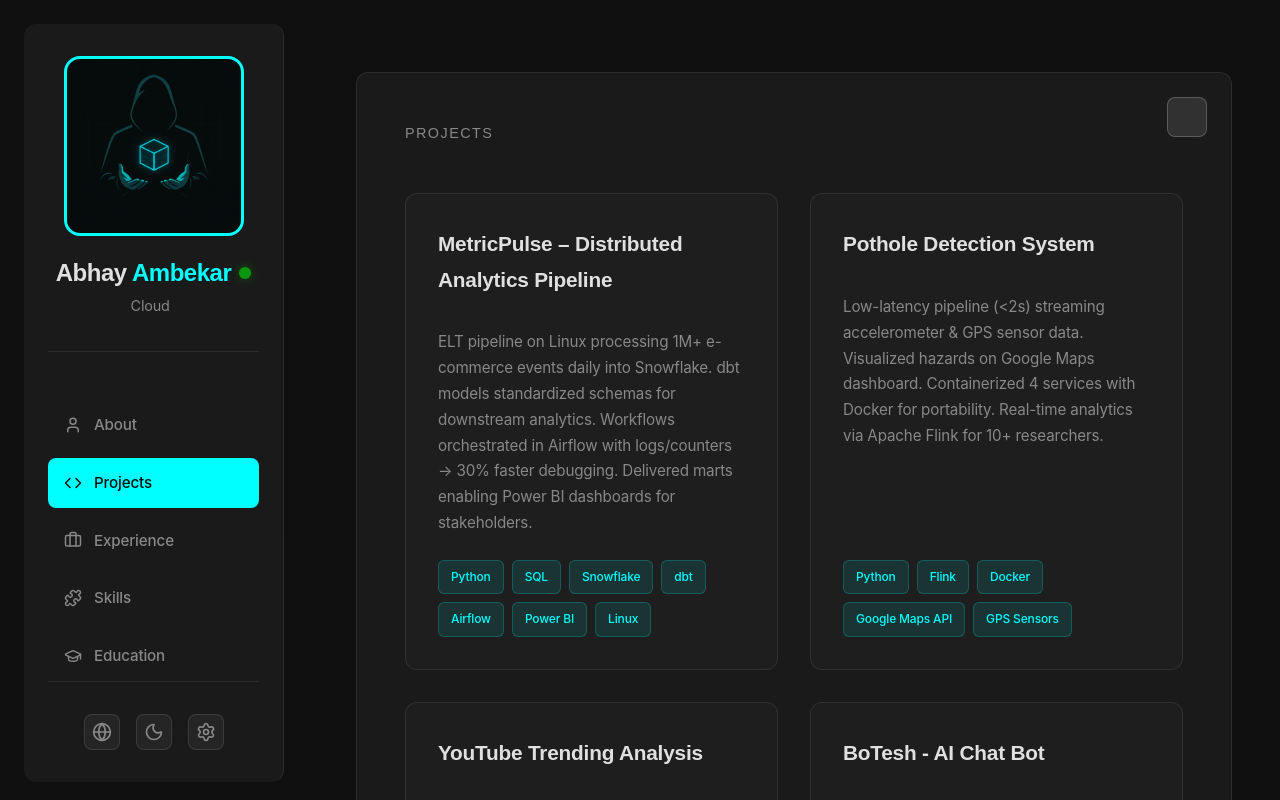
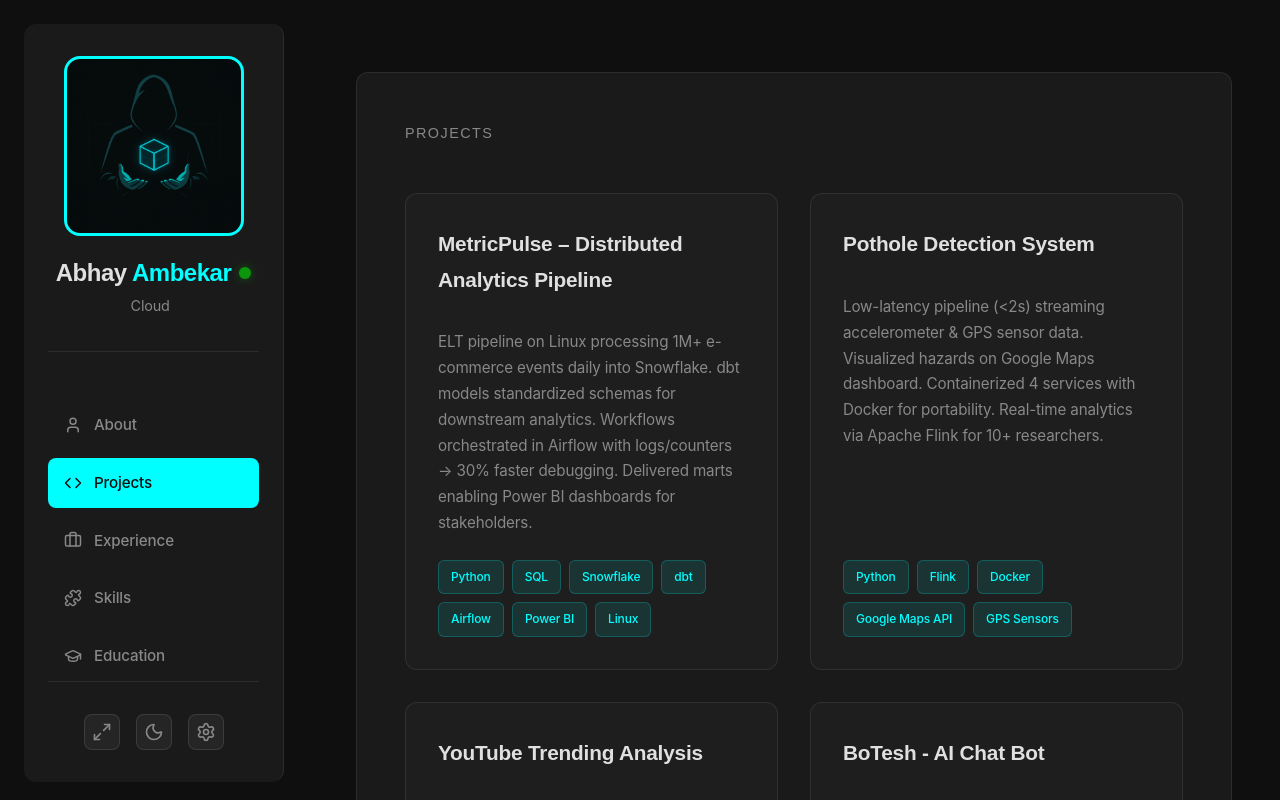
Before and after one commit to Abhay3020/Portfolio, a React (Vite) app: page / in a window 1280 px wide. Both pictures are taken after a click on the item "Projects". Shown: the top 800 px of the page. Built offline with nearby package versions, Linux system fonts and the light colour scheme.

Commit message:
Move fullscreen button to header sidebar - now toggles entire website fullscreen

```diff
--- a/src/App.jsx
+++ b/src/App.jsx
@@ -694,10 +694,10 @@ function App() {
               <UtilityIcon
                 whileHover={{ scale: 1.1 }}
                 whileTap={{ scale: 0.95 }}
-                title="Language"
-                onClick={() => alert('Language switcher coming soon!')}
+                title="Fullscreen"
+                onClick={toggleFullscreen}
               >
-                <Globe size={20} />
+                {isFullscreen ? <Minimize2 size={20} /> : <Maximize2 size={20} />}
               </UtilityIcon>
               <UtilityIcon
                 whileHover={{ scale: 1.1 }}
--- a/src/components/About.jsx
+++ b/src/components/About.jsx
@@ -1,7 +1,7 @@
 import React from 'react';
 import styled from 'styled-components';
 import { motion } from 'framer-motion';
-import { Mail, Linkedin, Github, Download, Maximize2 } from 'lucide-react';
+import { Mail, Linkedin, Github, Download } from 'lucide-react';
 
 const AboutContainer = styled.div`
   background: var(--bg-secondary);
@@ -25,64 +25,6 @@ const AboutContainer = styled.div`
   @media (max-width: 768px) {
     padding: 1.5rem;
     min-height: auto;
-  }
-`;
-
-const FullscreenButton = styled(motion.button)`
-  position: absolute;
-  top: 1.5rem;
-  right: 1.5rem;
-  width: 40px;
-  height: 40px;
-  background: rgba(255, 255, 255, 0.1);
-  border: 1px solid rgba(255, 255, 255, 0.2);
-  border-radius: 8px;
-  display: flex;
-  align-items: center;
-  justify-content: center;
-  cursor: pointer;
-  transition: all 0.3s ease;
-  color: #ffffff;
-  z-index: 100;
-
-  svg {
-    width: 18px;
-    height: 18px;
-  }
-
-  &:hover {
-    background: rgba(0, 255, 255, 0.2);
-    border-color: var(--accent-color);
-    color: var(--accent-color);
-
-    &::after {
-      opacity: 1;
-      transform: translate(-50%, 0);
-    }
-  }
-
-  &::after {
-    content: 'Fullscreen';
-    position: absolute;
-    top: calc(100% + 8px);
-    right: 0;
-    background: rgba(0, 0, 0, 0.9);
-    color: #ffffff;
-    padding: 0.5rem 0.75rem;
-    border-radius: 6px;
-    font-size: 0.75rem;
-    white-space: nowrap;
-    opacity: 0;
-    transform: translate(-50%, -4px);
-    transition: all 0.3s ease;
-    pointer-events: none;
-  }
-
-  @media (max-width: 768px) {
-    top: 1rem;
-    right: 1rem;
-    width: 36px;
-    height: 36px;
   }
 `;
 
@@ -339,25 +281,8 @@ const SocialLink = styled(motion.a)`
 `;
 
 const About = ({ data }) => {
-  const toggleFullscreen = (e) => {
-    const container = e.currentTarget.parentElement;
-    if (!document.fullscreenElement) {
-      container.requestFullscreen();
-    } else {
-      document.exitFullscreen();
-    }
-  };
-
   return (
     <AboutContainer>
-      <FullscreenButton
-        onClick={toggleFullscreen}
-        whileHover={{ scale: 1.05 }}
-        whileTap={{ scale: 0.95 }}
-        title="Fullscreen"
-      >
-        <Maximize2 size={18} strokeWidth={2} />
-      </FullscreenButton>
       <SectionTitle>About</SectionTitle>
       <AboutContent>
         <ProfileSection>
--- a/src/components/Education.jsx
+++ b/src/components/Education.jsx
@@ -1,7 +1,7 @@
 import React from 'react';
 import styled from 'styled-components';
 import { motion } from 'framer-motion';
-import { GraduationCap, University, Award, Maximize2 } from 'lucide-react';
+import { GraduationCap, University, Award } from 'lucide-react';
 
 const EducationContainer = styled.div`
   background: var(--bg-secondary);
@@ -28,63 +28,6 @@ const EducationContainer = styled.div`
   }
 `;
 
-const FullscreenButton = styled(motion.button)`
-  position: absolute;
-  top: 1.5rem;
-  right: 1.5rem;
-  width: 40px;
-  height: 40px;
-  background: rgba(255, 255, 255, 0.1);
-  border: 1px solid rgba(255, 255, 255, 0.2);
-  border-radius: 8px;
-  display: flex;
-  align-items: center;
-  justify-content: center;
-  cursor: pointer;
-  transition: all 0.3s ease;
-  color: var(--text-primary);
-  z-index: 100;
-
-  svg {
-    width: 18px;
-    height: 18px;
-  }
-
-  &:hover {
-    background: rgba(0, 255, 255, 0.2);
-    border-color: var(--accent-color);
-    color: var(--accent-color);
-
-    &::after {
-      opacity: 1;
-      transform: translate(-50%, 0);
-    }
-  }
-
-  &::after {
-    content: 'Fullscreen';
-    position: absolute;
-    top: calc(100% + 8px);
-    right: 0;
-    background: rgba(0, 0, 0, 0.9);
-    color: var(--text-primary);
-    padding: 0.5rem 0.75rem;
-    border-radius: 6px;
-    font-size: 0.75rem;
-    white-space: nowrap;
-    opacity: 0;
-    transform: translate(-50%, -4px);
-    transition: all 0.3s ease;
-    pointer-events: none;
-  }
-
-  @media (max-width: 768px) {
-    top: 1rem;
-    right: 1rem;
-    width: 36px;
-    height: 36px;
-  }
-`;
 
 const SectionTitle = styled.h2`
   font-size: 0.9rem;
@@ -204,15 +147,6 @@ const Achievements = styled.ul`
 `;
 
 const Education = ({ data }) => {
-  const toggleFullscreen = (e) => {
-    const container = e.currentTarget.parentElement;
-    if (!document.fullscreenElement) {
-      container.requestFullscreen();
-    } else {
-      document.exitFullscreen();
-    }
-  };
-
   const defaultEducation = [
     {
       title: "Master of Science in Computer Science",
@@ -244,14 +178,6 @@ const Education = ({ data }) => {
 
   return (
     <EducationContainer>
-      <FullscreenButton
-        onClick={toggleFullscreen}
-        whileHover={{ scale: 1.05 }}
-        whileTap={{ scale: 0.95 }}
-        title="Fullscreen"
-      >
-        <Maximize2 size={18} strokeWidth={2} />
-      </FullscreenButton>
       <SectionTitle>Education</SectionTitle>
       <EducationGrid>
         {education.map((degree, index) => {
--- a/src/components/Experience.jsx
+++ b/src/components/Experience.jsx
@@ -1,7 +1,7 @@
 import React from 'react';
 import styled from 'styled-components';
 import { motion } from 'framer-motion';
-import { MapPin, Calendar, Briefcase, Building2, Maximize2 } from 'lucide-react';
+import { MapPin, Calendar, Briefcase, Building2 } from 'lucide-react';
 
 const ExperienceWrapper = styled.div`
   background: var(--bg-secondary);
@@ -28,63 +28,6 @@ const ExperienceWrapper = styled.div`
   }
 `;
 
-const FullscreenButton = styled(motion.button)`
-  position: absolute;
-  top: 1.5rem;
-  right: 1.5rem;
-  width: 40px;
-  height: 40px;
-  background: rgba(255, 255, 255, 0.1);
-  border: 1px solid rgba(255, 255, 255, 0.2);
-  border-radius: 8px;
-  display: flex;
-  align-items: center;
-  justify-content: center;
-  cursor: pointer;
-  transition: all 0.3s ease;
-  color: var(--text-primary);
-  z-index: 100;
-
-  svg {
-    width: 18px;
-    height: 18px;
-  }
-
-  &:hover {
-    background: rgba(0, 255, 255, 0.2);
-    border-color: var(--accent-color);
-    color: var(--accent-color);
-
-    &::after {
-      opacity: 1;
-      transform: translate(-50%, 0);
-    }
-  }
-
-  &::after {
-    content: 'Fullscreen';
-    position: absolute;
-    top: calc(100% + 8px);
-    right: 0;
-    background: rgba(8, 1, 1, 0.9);
-    color: var(--text-primary);
-    padding: 0.5rem 0.75rem;
-    border-radius: 6px;
-    font-size: 0.75rem;
-    white-space: nowrap;
-    opacity: 0;
-    transform: translate(-50%, -4px);
-    transition: all 0.3s ease;
-    pointer-events: none;
-  }
-
-  @media (max-width: 768px) {
-    top: 1rem;
-    right: 1rem;
-    width: 36px;
-    height: 36px;
-  }
-`;
 
 const SectionHeader = styled.div`
   text-align: center;
@@ -421,25 +364,8 @@ const Experience = ({ data }) => {
     };
   };
 
-  const toggleFullscreen = (e) => {
-    const container = e.currentTarget.parentElement;
-    if (!document.fullscreenElement) {
-      container.requestFullscreen();
-    } else {
-      document.exitFullscreen();
-    }
-  };
-
   return (
     <ExperienceWrapper>
-      <FullscreenButton
-        onClick={toggleFullscreen}
-        whileHover={{ scale: 1.05 }}
-        whileTap={{ scale: 0.95 }}
-        title="Fullscreen"
-      >
-        <Maximize2 size={18} strokeWidth={2} />
-      </FullscreenButton>
       <SectionHeader>
         <SectionSubtitle>
           <Briefcase size={20} />
--- a/src/components/Projects.jsx
+++ b/src/components/Projects.jsx
@@ -1,7 +1,7 @@
 import React from 'react';
 import styled from 'styled-components';
 import { motion } from 'framer-motion';
-import { ExternalLink, Github, Maximize2 } from 'lucide-react';
+import { ExternalLink, Github } from 'lucide-react';
 
 const ProjectsContainer = styled.div`
   background: var(--bg-secondary);
@@ -28,63 +28,6 @@ const ProjectsContainer = styled.div`
   }
 `;
 
-const FullscreenButton = styled(motion.button)`
-  position: absolute;
-  top: 1.5rem;
-  right: 1.5rem;
-  width: 40px;
-  height: 40px;
-  background: rgba(255, 255, 255, 0.1);
-  border: 1px solid rgba(255, 255, 255, 0.2);
-  border-radius: 8px;
-  display: flex;
-  align-items: center;
-  justify-content: center;
-  cursor: pointer;
-  transition: all 0.3s ease;
-  color: #ffffff;
-  z-index: 100;
-
-  svg {
-    width: 18px;
-    height: 18px;
-  }
-
-  &:hover {
-    background: rgba(0, 255, 255, 0.2);
-    border-color: var(--accent-color);
-    color: var(--accent-color);
-
-    &::after {
-      opacity: 1;
-      transform: translate(-50%, 0);
-    }
-  }
-
-  &::after {
-    content: 'Fullscreen';
-    position: absolute;
-    top: calc(100% + 8px);
-    right: 0;
-    background: rgba(0, 0, 0, 0.9);
-    color: #ffffff;
-    padding: 0.5rem 0.75rem;
-    border-radius: 6px;
-    font-size: 0.75rem;
-    white-space: nowrap;
-    opacity: 0;
-    transform: translate(-50%, -4px);
-    transition: all 0.3s ease;
-    pointer-events: none;
-  }
-
-  @media (max-width: 768px) {
-    top: 1rem;
-    right: 1rem;
-    width: 36px;
-    height: 36px;
-  }
-`;
 
 const SectionTitle = styled.h2`
   font-size: 0.9rem;
@@ -208,45 +151,14 @@ const TechTag = styled.span`
 `;
 
 const Projects = ({ data }) => {
-  const [isFullscreen, setIsFullscreen] = React.useState(false);
-  const containerRef = React.useRef(null);
-
-  const toggleFullscreen = async () => {
-    if (!document.fullscreenElement) {
-      await containerRef.current?.requestFullscreen();
-      setIsFullscreen(true);
-    } else {
-      await document.exitFullscreen();
-      setIsFullscreen(false);
-    }
-  };
-
-  React.useEffect(() => {
-    const handleFullscreenChange = () => {
-      setIsFullscreen(!!document.fullscreenElement);
-    };
-
-    document.addEventListener('fullscreenchange', handleFullscreenChange);
-    return () => document.removeEventListener('fullscreenchange', handleFullscreenChange);
-  }, []);
-
   return (
     <ProjectsContainer
-      ref={containerRef}
       as={motion.div}
       initial={{ opacity: 0, y: 20 }}
       animate={{ opacity: 1, y: 0 }}
       exit={{ opacity: 0, y: -20 }}
       transition={{ duration: 0.5 }}
     >
-      <FullscreenButton
-        onClick={toggleFullscreen}
-        whileHover={{ scale: 1.1 }}
-        whileTap={{ scale: 0.95 }}
-      >
-        <Maximize2 strokeWidth={2} />
-      </FullscreenButton>
-
       <SectionTitle>PROJECTS</SectionTitle>
 
       <ProjectsGrid>
--- a/src/components/Skills.jsx
+++ b/src/components/Skills.jsx
@@ -4,7 +4,7 @@ import { motion } from 'framer-motion';
 import {
   Code2, Database, Cloud, Server, GitBranch, Zap,
   Package, Layers, Settings, Globe, Cpu, Smartphone,
-  Palette, Globe2, BarChart3, Monitor, Smartphone as Phone, Maximize2
+  Palette, Globe2, BarChart3, Monitor, Smartphone as Phone
 } from 'lucide-react';
 
 const SkillsWrapper = styled.div`
@@ -30,64 +30,6 @@ const SkillsWrapper = styled.div`
   @media (max-width: 768px) {
     padding: 1.5rem;
     min-height: auto;
-  }
-`;
-
-const FullscreenButton = styled(motion.button)`
-  position: absolute;
-  top: 1.5rem;
-  right: 1.5rem;
-  width: 40px;
-  height: 40px;
-  background: rgba(255, 255, 255, 0.1);
-  border: 1px solid rgba(255, 255, 255, 0.2);
-  border-radius: 8px;
-  display: flex;
-  align-items: center;
-  justify-content: center;
-  cursor: pointer;
-  transition: all 0.3s ease;
-  color: var(--text-primary);
-  z-index: 100;
-
-  svg {
-    width: 18px;
-    height: 18px;
-  }
-
-  &:hover {
-    background: rgba(0, 255, 255, 0.2);
-    border-color: var(--accent-color);
-    color: var(--accent-color);
-
-    &::after {
-      opacity: 1;
-      transform: translate(-50%, 0);
-    }
-  }
-
-  &::after {
-    content: 'Fullscreen';
-    position: absolute;
-    top: calc(100% + 8px);
-    right: 0;
-    background: rgba(0, 0, 0, 0.9);
-    color: var(--text-primary);
-    padding: 0.5rem 0.75rem;
-    border-radius: 6px;
-    font-size: 0.75rem;
-    white-space: nowrap;
-    opacity: 0;
-    transform: translate(-50%, -4px);
-    transition: all 0.3s ease;
-    pointer-events: none;
-  }
-
-  @media (max-width: 768px) {
-    top: 1rem;
-    right: 1rem;
-    width: 36px;
-    height: 36px;
   }
 `;
 
@@ -426,25 +368,8 @@ const Skills = ({ data }) => {
     }
   });
 
-  const toggleFullscreen = (e) => {
-    const container = e.currentTarget.parentElement;
-    if (!document.fullscreenElement) {
-      container.requestFullscreen();
-    } else {
-      document.exitFullscreen();
-    }
-  };
-
   return (
     <SkillsWrapper>
-      <FullscreenButton
-        onClick={toggleFullscreen}
-        whileHover={{ scale: 1.05 }}
-        whileTap={{ scale: 0.95 }}
-        title="Fullscreen"
-      >
-        <Maximize2 size={18} strokeWidth={2} />
-      </FullscreenButton>
       <SectionTitle>Skills</SectionTitle>
 
       {/* Top Cards Section */}
```
